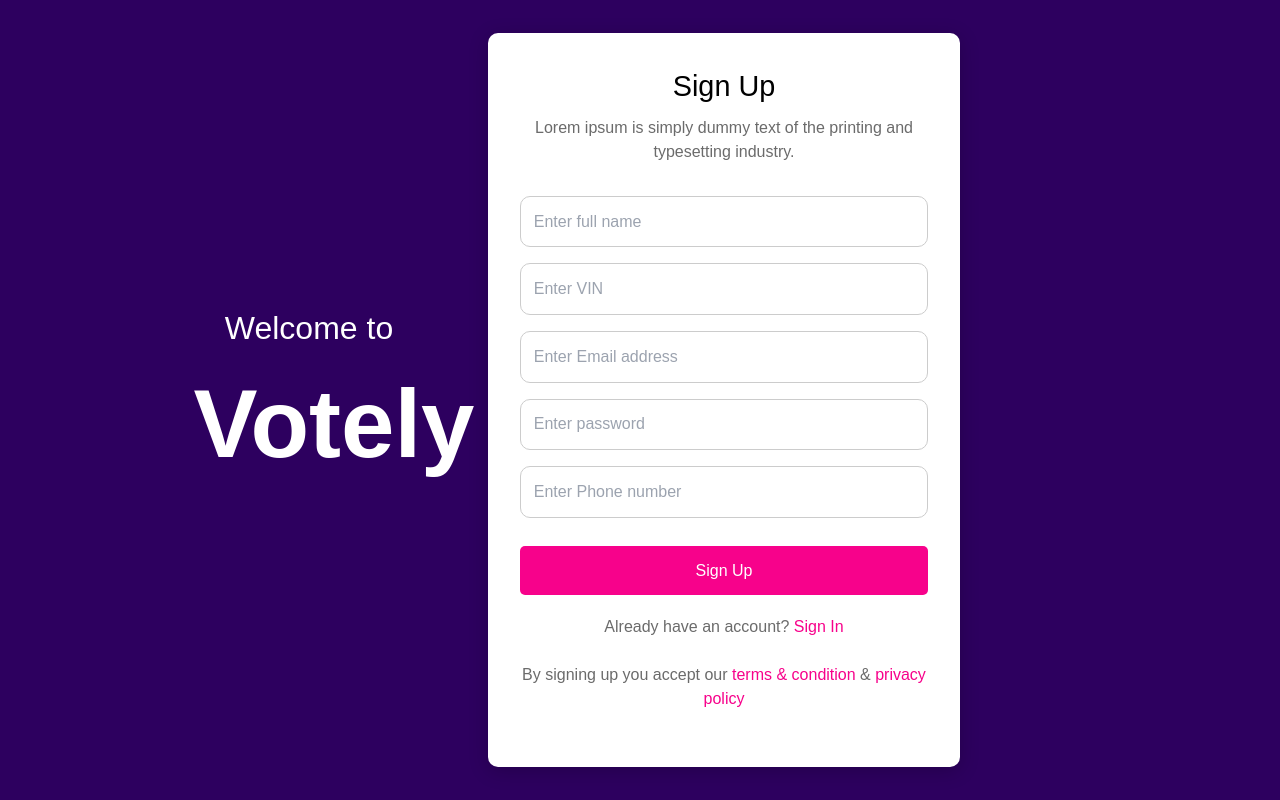
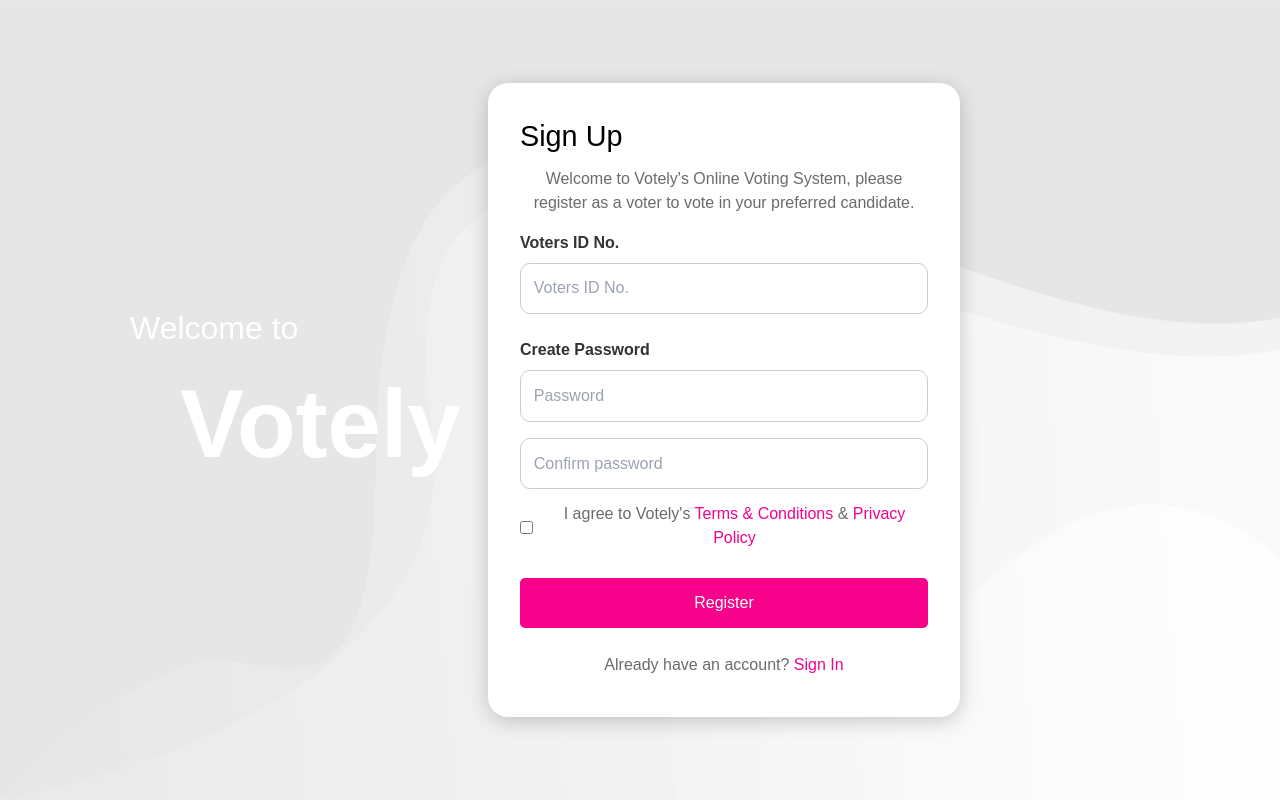
Before and after one commit to udithayeshmantha/Votely-E-voting-system, a React (Create React App) app: page / in a window 1280 px wide. Shown: the top 800 px of the page. Built offline with nearby package versions, Linux system fonts and the light colour scheme.

Commit message:
Modify SignUp.js file and add new css

```diff
--- a/src/pages/SignUp.js
+++ b/src/pages/SignUp.js
@@ -25,60 +25,51 @@ const SignUp = () => {
   return (
     <div className="main-container">
       <div className="welcome-section">
+
         <h3>Welcome to </h3>
         <h1>Votely</h1>
       </div>
       <div className="form">
         <h2>Sign Up</h2>
-        <p>Lorem ipsum is simply dummy text of the printing and typesetting industry.</p>
+        <p>Welcome to Votely's Online Voting System, please register as a voter to vote in your preferred candidate.</p>
         <form onSubmit={handleSubmit}>
+
+        <label for="id_no">Voters ID No.</label>
           <input
             type="text"
             name="fullName"
-            placeholder="Enter full name"
+            placeholder="Voters ID No."
             value={form.fullName}
             onChange={handleChange}
             required
           />
+          <label for="password"> Create Password</label>
           <input
-            type="text"
-            name="vin"
-            placeholder="Enter VIN"
-            value={form.vin}
-            onChange={handleChange}
-            required
-          />
-          <input
-            type="email"
-            name="email"
-            placeholder="Enter Email address"
-            value={form.email}
+            type="password"
+            name="password"
+            placeholder="Password"
+            value={form.password}
             onChange={handleChange}
             required
           />
           <input
             type="password"
-            name="password"
-            placeholder="Enter password"
-            value={form.password}
+            name="confirmpassword"
+            placeholder="Confirm password"
             onChange={handleChange}
             required
           />
-           <input
-            type="phonenumber"
-            name="phonenumber"
-            placeholder="Enter Phone number"
-            value={form.phonenumber}
-            onChange={handleChange}
-            required
-          />
-          <button type="submit">Sign Up</button>
+
+          <div className='terms'>
+            <input type="checkbox" name="terms" id="" />
+            <p>I agree to Votely's <a href="#">Terms & Conditions</a> & <a href="#">Privacy Policy</a></p>
+          </div>
+
+          <button type="submit">Register</button>
         </form>
+
         <p>
           Already have an account? <a href="/signin">Sign In</a>
-        </p>
-        <p>
-          By signing up you accept our <a href="/terms">terms & condition</a> & <a href="/privacy">privacy policy</a>
         </p>
       </div>
     </div>
--- a/src/styles/App.css
+++ b/src/styles/App.css
@@ -2,43 +2,11 @@
 @tailwind components;
 @tailwind utilities;
 
-.App {
-  text-align: center;
-}
-
-.App-logo {
-  height: 40vmin;
-  pointer-events: none;
-}
-
-@media (prefers-reduced-motion: no-preference) {
-  .App-logo {
-    animation: App-logo-spin infinite 20s linear;
-  }
-}
-
-.App-header {
-  background-color: #282c34;
-  min-height: 100vh;
-  display: flex;
-  flex-direction: column;
-  align-items: center;
-  justify-content: center;
-  font-size: calc(10px + 2vmin);
-  color: white;
-}
-
-.App-link {
-  color: #61dafb;
-}
-
-@keyframes App-logo-spin {
-  from {
-    transform: rotate(0deg);
-  }
-  to {
-    transform: rotate(360deg);
-  }
+* {
+  margin: 0;
+  padding: 0;
+  box-sizing: border-box;
+  font-family: Arial, sans-serif;
 }
 
 /* SignUp & SignIn Page */
@@ -48,7 +16,8 @@
     justify-content: center;
     align-items: center;
     height: 100vh;
-    background:#2d005f;
+    background-image: url("../assets/bg.jpg");
+    background-size: cover;
     font-family: Arial, sans-serif;
   }
 
@@ -74,10 +43,10 @@
 
   .form {
     width: 100%;
-    max-width: 500px;
+    max-width: 800px;
     flex: 1;
     background-color: #fff;
-    border-radius: 10px;
+    border-radius: 20px;
     padding: 2rem;
     margin-right: 20rem;
     box-shadow: 0 4px 20px rgba(0, 0, 0, 0.2);
@@ -91,8 +60,18 @@
 
   .form p {
     color: #6b6b6b;
-    margin-bottom: 1.5rem;
+    margin-bottom: 0.5rem;
+    margin-top: 0.3rem;
+    text-align: center;
   }
+
+  .form label {
+    display: block;
+    text-align: left;
+    color: #333;
+    font-weight: bold;
+    margin-top: 1rem;
+}
 
   .form input {
     width: 100%;
@@ -102,6 +81,15 @@
     border-radius: 10px;
 
   }
+  .terms{
+    display: flex;
+    align-items: center;
+}
+
+  .terms input[type="checkbox"] {
+    width: auto;
+    margin-right: 0.5rem;
+}
 
   .form button {
     width: 100%;
@@ -139,7 +127,7 @@
   width: 100%;
   max-width: 500px;
   background-color: #fff;
-  border-radius: 10px;
+  border-radius: 20px;
   padding: 2rem;
   box-shadow: 0 4px 20px rgba(0, 0, 0, 0.2);
 }
```
Also changed, not shown: src/assets/bg.jpg (added), src/assets/logo.png (added).
